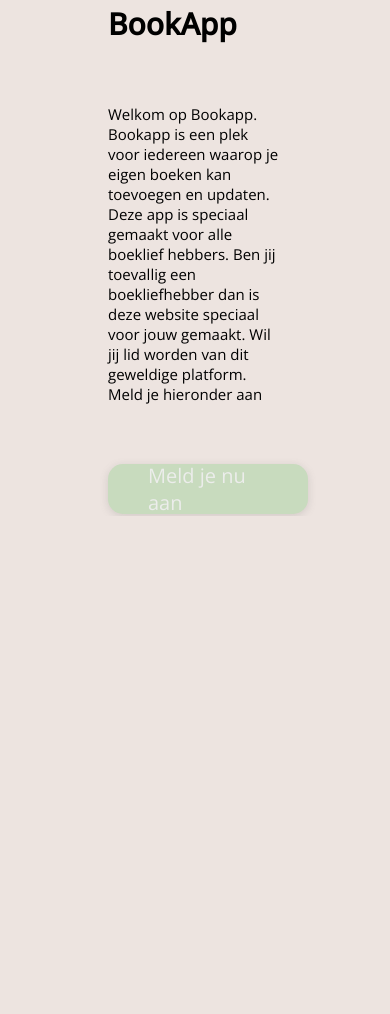
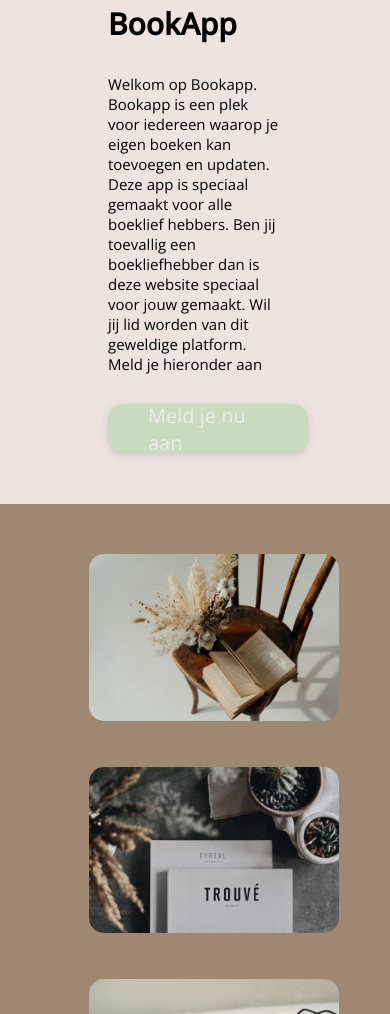
Before and after one commit to AmyvdPersonal/react-chillingBooks, a React app: page / in a window 390 px wide. Shown: the part 396-1410 px from the top of the page. Before the commit the page ends 912 px from the top, so only its background shows below. Built offline with nearby package versions, Linux system fonts and the light colour scheme.

Commit message:
new section added

```diff
--- /dev/null
+++ b/src/Components/AboutHomepage/AboutHomepage.css
@@ -0,0 +1,57 @@
+.abouthomepage{
+    display:flex;
+    justify-content: center;
+    align-items: center;
+    flex-direction:column;
+    padding:5rem;
+    gap:2.5rem;
+    width:80%;
+}
+.abouthomepage__imageSection{
+    display:flex;
+    justify-content: center;
+    align-items: center;
+    flex-direction:row;
+    gap:4rem;
+
+}
+.abouthomepage__imageSection__figure{
+
+}
+
+.abouthomepage__imageSection__image{
+    width:50rem;
+    height:auto;
+    border-radius: 1.5rem;
+}
+
+@media only screen and (max-width: 1024px) {
+	.abouthomepage{
+        display:flex;
+        justify-content: center;
+        align-items: center;
+        flex-direction:column;
+        flex-wrap:wrap;
+
+        gap:5rem;
+
+    }
+    .abouthomepage__imageSection{
+        display:flex;
+        justify-content: center;
+        align-items: center;
+        flex-direction:row;
+        flex-wrap:wrap;
+        gap:4rem;
+
+    }
+    .abouthomepage__imageSection__figure{
+
+    }
+
+    .abouthomepage__imageSection__image{
+        width:25rem;
+        height:auto;
+        border-radius: 1.5rem;
+    }
+}
--- /dev/null
+++ b/src/Components/AboutHomepage/AboutHomepage.js
@@ -0,0 +1,24 @@
+import "./AboutHomepage.css";
+
+const AboutHomepage = ({image1, image2, image3}) => {
+    return(
+        <section className="abouthomepage">
+            <section className="abouthomepage__imageSection">
+                <figure className="abouthomepage__imageSection__figure abouthomepage__imageSection__figure__image1">
+                    <img src={image1} className="abouthomepage__imageSection__image"/>
+                </figure>
+                <figure className="abouthomepage__imageSection__figure abouthomepage__imageSection__figure__image2">
+                    <img src={image2} className="abouthomepage__imageSection__image"/>
+                </figure>
+                <figure className="abouthomepage__imageSection__figure abouthomepage__imageSection__figure__image3">
+                    <img src={image3} className="abouthomepage__imageSection__image"/>
+                </figure>
+            </section>
+            <section className="abouthomepage__paragrapghSection">
+                <p className="abouthomepage__paragrapghSection__paragraph">"Lorem ipsum dolor sit amet, consectetur adipiscing elit, sed do eiusmod tempor incididunt ut labore et dolore magna aliqua. Ut enim ad minim veniam, quis nostrud exercitation ullamco laboris nisi ut aliquip ex ea commodo consequat. Duis aute irure dolor in reprehenderit in voluptate velit esse cillum dolore eu fugiat nulla pariatur. Excepteur sint occaecat cupidatat non proident, sunt in culpa qui officia deserunt mollit anim id est laborum."</p>
+            </section>
+        </section>
+    )
+}
+
+export default AboutHomepage;
--- a/src/Components/Header/Header.css
+++ b/src/Components/Header/Header.css
@@ -53,7 +53,7 @@
 
 @media only screen and (max-width: 1024px) {
     .homepage__header{
-        height:90vh;
+        height:100%;
         width:100%;
         display:flex;
         justify-content: center;
@@ -69,7 +69,7 @@
 
     .homepage__header__section{
         display:flex;
-        gap:6rem;
+        gap:3rem;
         flex-direction: column;
         width:60%;
     }
--- a/src/Pages/Homepage/Homepage.css
+++ b/src/Pages/Homepage/Homepage.css
@@ -0,0 +1,14 @@
+.Wrapper__AboutHomepage{
+    background-color:#9F8772;
+    display:flex;
+    justify-content: center;
+    align-items: center;
+}
+@media only screen and (max-width: 1024px){
+    .Wrapper__AboutHomepage{
+        background-color:#9F8772;
+        display:flex;
+        justify-content: none;
+        align-items: center;
+    }
+}
--- a/src/Pages/Homepage/Homepage.js
+++ b/src/Pages/Homepage/Homepage.js
@@ -1,20 +1,30 @@
 /*import components*/
 import Navigation from "../../Components/Navigation/Navigation";
 import Header from "../../Components/Header/Header";
+import AboutHomepage from "../../Components/AboutHomepage/AboutHomepage";
 
 import headerData from "../../Data/HomepageHeaderData";
 
 import "./Homepage.css";
+
+/*import images 1, 5 en 7*/
+import sfeerImage1 from "../../img/sfeerImages/sfeerImage1.jpg";
+import sfeerImage5 from "../../img/sfeerImages/sfeerImage5.jpg";
+import sfeerImage7 from "../../img/sfeerImages/sfeerImage7.jpg";
 
 const Homepage = () => {
     const headerDataimage = headerData.map(headerData => {
         return <Header image={headerData.image} title={headerData.title} paragraph={headerData.paragraph} />
     })
     return (
-        <section className="homepage__headerWrapper">
+        <main className="homepage__headerWrapper">
             <Navigation />
             {headerDataimage}
-        </section>
+
+            <section className="Wrapper__AboutHomepage">
+                <AboutHomepage image1={sfeerImage1} image2={sfeerImage5} image3={sfeerImage7}/>
+            </section>
+        </main>
     )
 
 }
```
Also changed, not shown: src/img/sfeerImages/sfeerImage1.jpg (added), src/img/sfeerImages/sfeerImage2.jpg (added), src/img/sfeerImages/sfeerImage3.jpg (added), src/img/sfeerImages/sfeerImage4.jpg (added), src/img/sfeerImages/sfeerImage5.jpg (added), src/img/sfeerImages/sfeerImage6.jpg (added), src/img/sfeerImages/sfeerImage7.jpg (added).
